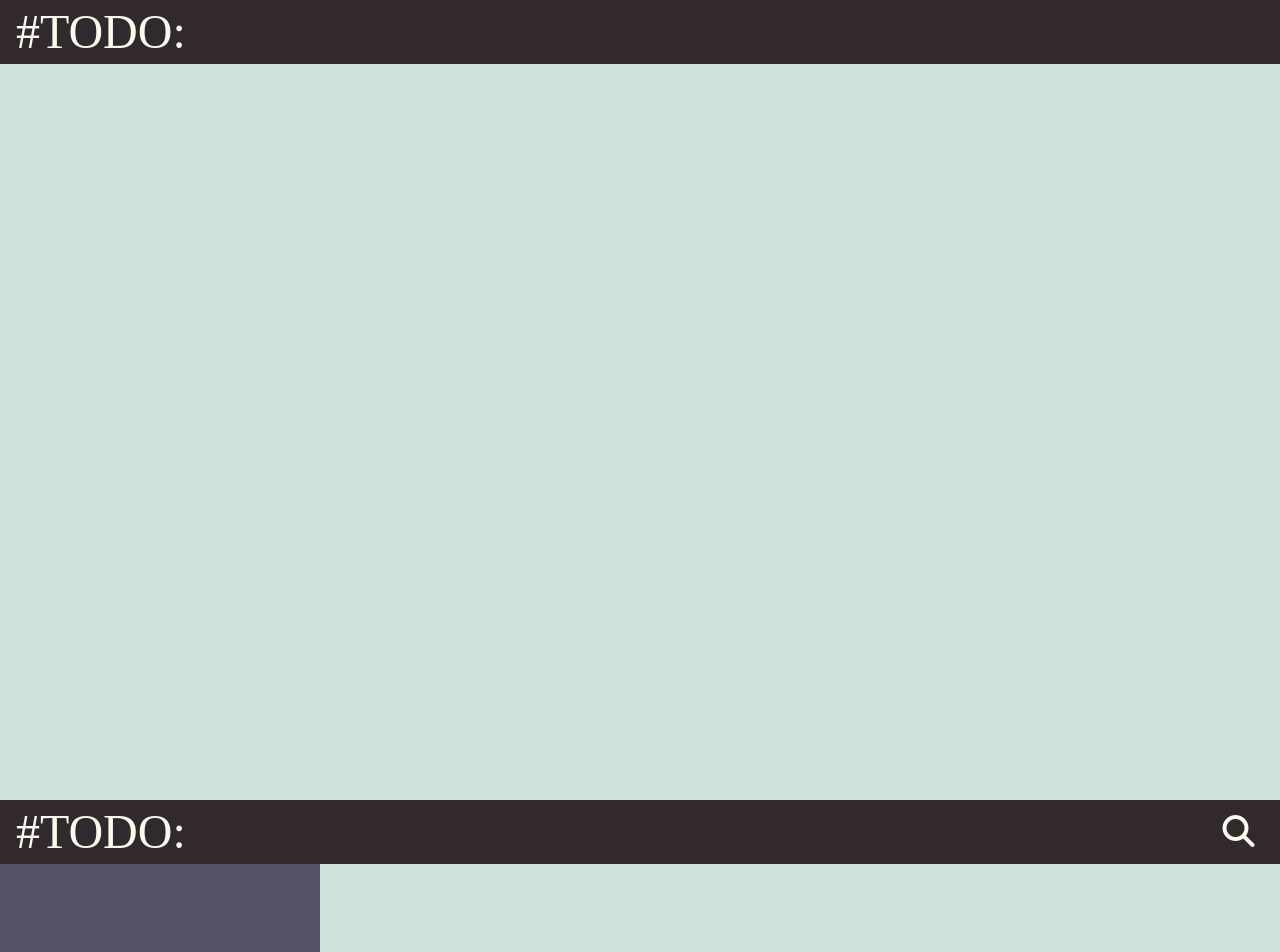
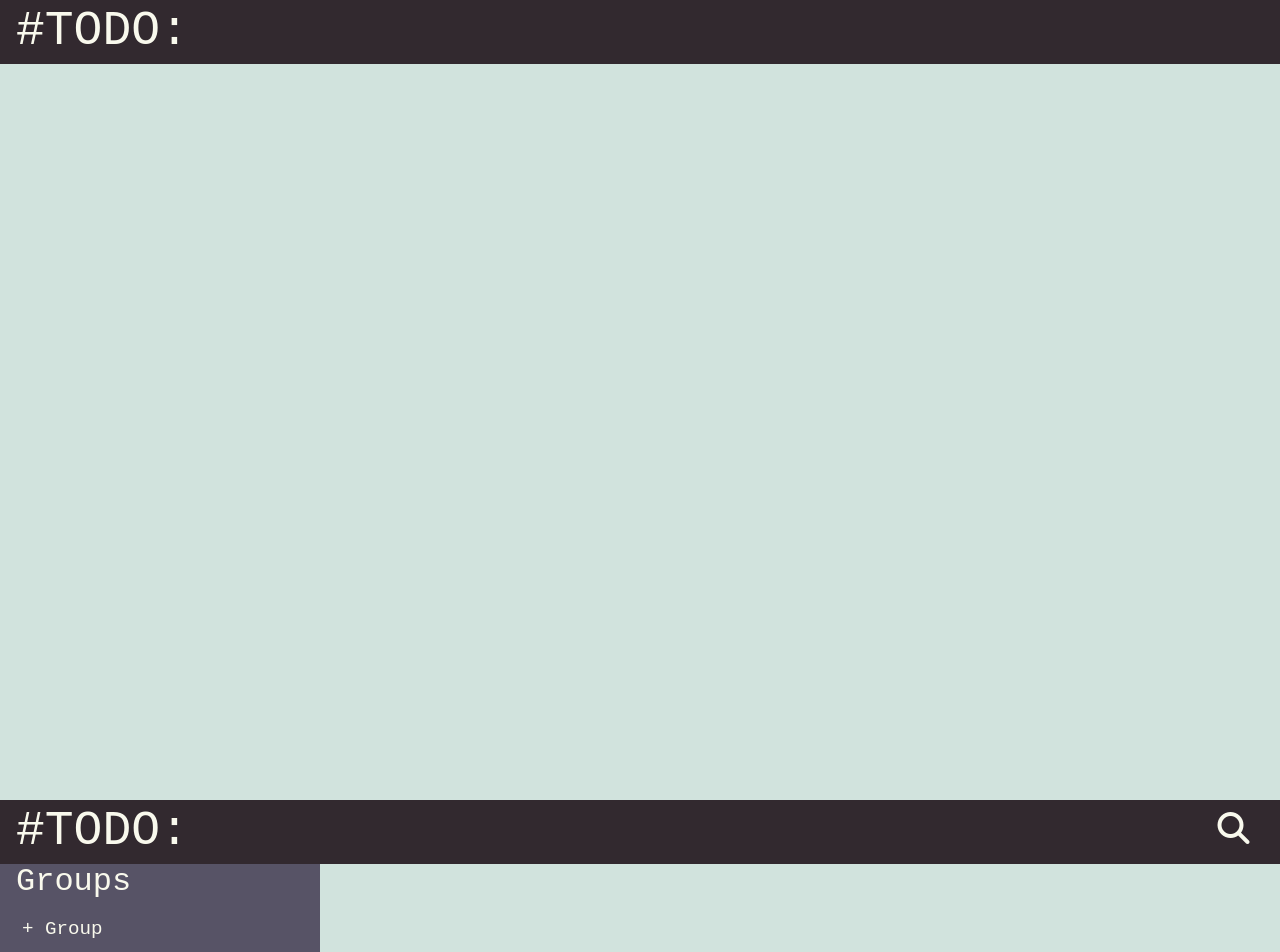
Before and after one commit to yona13/to-do-list, a website built with webpack: page dist/index.html in a window 1280 px wide. Shown: the top 952 px of the page. Built offline with nearby package versions, Linux system fonts and the light colour scheme.

Commit message:
Some more ui

```diff
--- a/src/css/style.css
+++ b/src/css/style.css
@@ -15,6 +15,12 @@
 
 body {
     color: var(--gray);
+    font-family: 'Courier New', Courier, monospace;
+}
+
+h1 {
+    margin: 0;
+    font-weight: inherit;
 }
 
 .container {
@@ -49,19 +55,30 @@ body {
     padding: 0.6rem;
     margin-right: 1rem;
     border-radius: 0.4rem;
+    width: 2.3rem;
+    transition: 0.4s width ease-in-out;
 }
 
 .searchbar:hover {
     background-color: var(--violet);
 }
 
-:not(.searchbar:focus) {
-    background-color: none;
-}
-
 .find {
     width: 15rem;
     background-color: var(--violet);
+}
+
+.task-search {
+    width: 0;
+    background: none;
+    outline: none;
+    border: none;
+    color: inherit;
+    transition: 0.4s width ease-in-out;
+}
+
+.active {
+    width: 12rem;
 }
 
 .sidebar-button {
@@ -107,7 +124,19 @@ body {
     position: relative;
     order: 1;
     background-color: var(--davys-gray);
-    width: 25vw
+    width: 25vw;
+    color: var(--ivory);
+}
+
+.sidebar > * {
+    margin-left: 1rem;
+}
+
+.add-group-button {
+    background: none;
+    border: none;
+    color: inherit;
+    font-size: 1.2rem;
 }
 
 @media (max-width: 550px) {
@@ -118,10 +147,15 @@ body {
     .searchbar {
         font-size: 1.5rem;
         padding: 1rem;
+        width: 1.8rem;
     }
 
     .find {
         width: 8rem;
+    }
+
+    .active {
+        width: 5rem;
     }
 
     .sidebar-button {
--- a/src/js/layout.js
+++ b/src/js/layout.js
@@ -1,7 +1,25 @@
 export default class Layout {
+    #searching = false;
+    #expanded = false;
+
     constructor () {
         this.container = document.createElement("div");
         this.container.classList.add("container");
+        this.container.addEventListener("click", (e) => {
+            if (this.#searching) {
+                this.#searching = false;
+                this.searchbar.classList.remove("find");
+                this.tasksearch.classList.remove("active");
+            } else if (this.searchbar.classList.contains("find"))
+                this.#searching = true;
+
+            if (this.#expanded) {
+                this.#expanded = false;
+                this.barcontainer.classList.remove("change");
+                this.sidebar.classList.remove("expand");
+            } else if (this.barcontainer.classList.contains("change"))
+                this.#expanded = true;
+        });
 
         document.body.appendChild(this.container);
     }
@@ -13,6 +31,18 @@ export default class Layout {
     get nav () { return this._nav; }
 
     set nav (elem) { this._nav = elem; }
+
+    get searchbar () { return this._searchbar; }
+
+    set searchbar (elem) { this._searchbar = elem; }
+
+    get tasksearch () { return this._tasksearch; }
+
+    set tasksearch (elem) { this._tasksearch = elem; }
+
+    get barcontainer () { return this._barcontainer; }
+
+    set barcontainer (elem) { this._barcontainer = elem; }
 
     get main () { return this._main; }
 
@@ -45,7 +75,6 @@ export default class Layout {
 
         // Add Logo
         const logo = document.createElement("div");
-        // logo.textContent = String.fromCharCode(10004);
         logo.textContent = "#TODO:"
         logo.classList.add("logo");
         this.nav.appendChild(logo);
@@ -56,57 +85,86 @@ export default class Layout {
         // Add Search Bar
         this.searchbar = document.createElement("div");
         const glass = this.#getMagnifyingGlass();
-        // const searchInput =
         this.searchbar.appendChild(glass);
+        this.tasksearch = document.createElement("input");
+        this.tasksearch.classList.add("task-search");
+        this.tasksearch.addEventListener("keypress", (e) => {
+            if (e.key === "Enter")
+                console.log(`Searching for ${this.tasksearch.value};`);
+        });
+
+        this.searchbar.appendChild(this.tasksearch);
         this.searchbar.classList.add("searchbar");
         this.searchbar.addEventListener("click", (e) => {
             this.searchbar.classList.toggle("find");
+            this.tasksearch.classList.toggle("active");
+            if (this.tasksearch.classList.contains("active"))
+                this.tasksearch.focus();
         });
-        toolBox.appendChild(this.searchbar)
-
+        toolBox.appendChild(this.searchbar);
 
         // Add Sidebar button
-        const sbCont = document.createElement("div");
-        sbCont.classList.add("sidebar-button");
-        sbCont.addEventListener("click", (e) => {
-            sbCont.classList.toggle("change");
+        this.barcontainer = document.createElement("div");
+        this.barcontainer.classList.add("sidebar-button");
+        this.barcontainer.addEventListener("click", (e) => {
+            this.barcontainer.classList.toggle("change");
             this.sidebar.classList.toggle("expand");
         });
 
         for (var i = 1; i < 3; i++) {
             const barN = document.createElement("div");
             barN.classList.add(`bar${i}`);
-            sbCont.appendChild(barN);
+            this.barcontainer.appendChild(barN);
         }
-        toolBox.appendChild(sbCont);
+        toolBox.appendChild(this.barcontainer);
         this.nav.appendChild(toolBox);
 
         this.container.appendChild(this.nav);
     }
 
-    #buildContent (groups) {}
+    #buildContent (groups) {
+        this.content = document.createElement("div");
+        this.content.classList.add("content");
+        this.main.appendChild(this.content);
+    }
 
-    #buildSidebar (groups) {}
+    #buildSidebar (groups) {
+        this.sidebar = document.createElement("div");
+        this.sidebar.classList.add("sidebar");
+
+        // Add Groups Title
+        const groupTitle = document.createElement("h1");
+        groupTitle.textContent = "Groups";
+        this.sidebar.appendChild(groupTitle);
+
+        // Add List Element
+        const groupList = document.createElement("ul");
+        const addGroupButton = document.createElement("button");
+        addGroupButton.classList.add("add-group-button");
+        addGroupButton.textContent = "+ Group";
+        this.sidebar.appendChild(groupList);
+        this.sidebar.appendChild(addGroupButton);
+
+        this.main.appendChild(this.sidebar);
+    }
 
     #buildMainElement (groups) {
         this.main = document.createElement("div");
         this.main.classList.add("main");
 
         // Add Content to Main Div
-        this.content = document.createElement("div");
-        this.content.classList.add("content");
-        this.main.appendChild(this.content);
+        this.#buildContent(groups);
 
         // Add Sidebar to Main Div
-        this.sidebar = document.createElement("div");
-        this.sidebar.classList.add("sidebar");
-        this.main.appendChild(this.sidebar);
+        this.#buildSidebar(groups);
 
         // Add to Container
         this.container.appendChild(this.main);
     }
 
     render (groups) {
+        this.container.innerHTML = "";
+
         // Build Navigation Panel
         this.#buildNavPanel();
 
```
